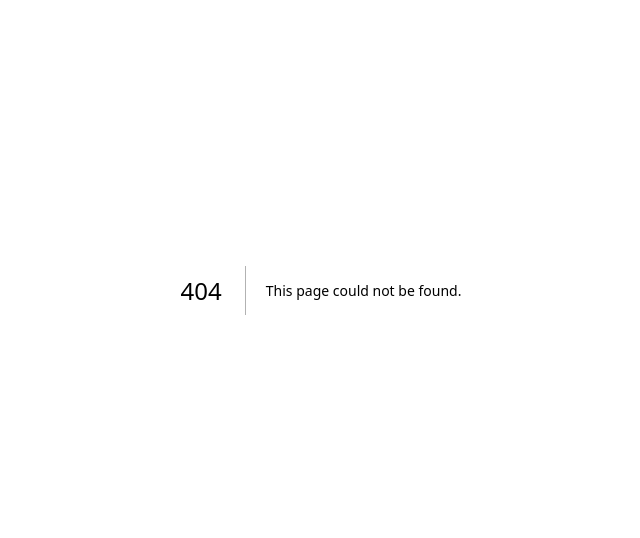
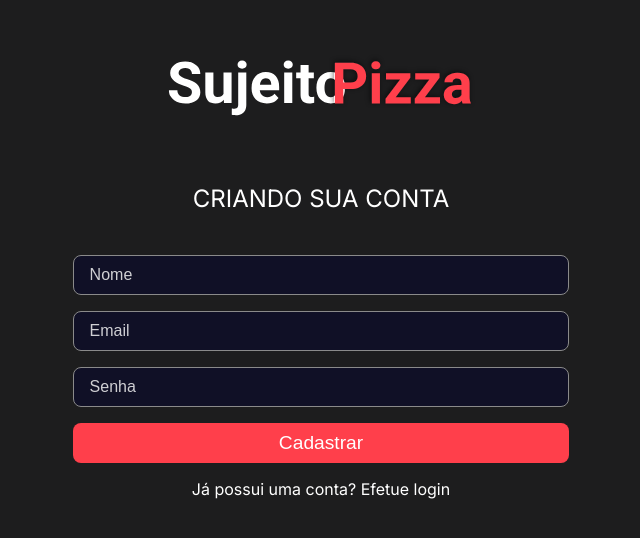
Before and after one commit to ThiagoPedais/frontendPizzaria, a Next.js app: page /signup in a window 1280 px wide. Before the commit this address had no page. Shown: the part 110-648 px from the top of the page, without its empty margins (319-959 px from the left). Built offline with nearby package versions, Linux system fonts and the light colour scheme.

Commit message:
singup page

```diff
--- a/src/app/page.tsx
+++ b/src/app/page.tsx
@@ -3,6 +3,7 @@ import styles from '@/styles/home.module.scss';
 import logo from '../../public/logo.svg';
 import { Input } from '@/components/ui/input';
 import Button from '@/components/ui/Button';
+import Link from 'next/link';
 
 export default function Home() {
   return (
@@ -22,13 +23,19 @@ export default function Home() {
             placeholder='Senha'
             type='password'
           />
+
+          <Button
+            type='submit'
+            loading={false}
+          >
+            Acessar
+          </Button>
         </form>
-        <Button
-          type='submit'
-          loading={false}
-        >
-          Acessar
-        </Button>
+
+        <Link href="/signup" className={styles.text}>
+          Não possui uma conta? Cadastre-se
+        </Link>
+
       </div>
     </div>
   )
--- /dev/null
+++ b/src/app/signup/page.tsx
@@ -0,0 +1,52 @@
+import Image from 'next/image'
+import styles from '@/styles/home.module.scss';
+import logo from '../../../public/logo.svg';
+import { Input } from '@/components/ui/input';
+import Button from '@/components/ui/Button';
+import Link from 'next/link';
+import Head from 'next/head';
+
+export default function Signup() {
+    return (
+
+        <div className={styles.containerCenter}>
+            <title>Faça seu Cadastro</title>
+            <Image
+                src={logo}
+                alt="logo"
+            />
+
+            <div className={styles.login}>
+
+                <h1 className='uppercase text-white mb-10 sm:text-2xl text-4xl'>Criando sua conta</h1>
+                <form action="">
+                    <Input
+                        placeholder='Nome'
+                        type='text'
+                    />
+                    <Input
+                        placeholder='Email'
+                        type='email'
+                    />
+                    <Input
+                        placeholder='Senha'
+                        type='password'
+                    />
+
+                    <Button
+                        type='submit'
+                        loading={false}
+                    >
+                        Cadastrar
+                    </Button>
+                </form>
+
+                <Link href="/" className={styles.text}>
+                    Já possui uma conta? Efetue login
+                </Link>
+
+            </div>
+        </div>
+
+    )
+}
--- a/src/styles/globals.scss
+++ b/src/styles/globals.scss
@@ -13,7 +13,7 @@
   --dark-900: #101026;
   --dark-700: #1d1d1e;
 
-  --gray-900: #3fffa3;
+  --green-900: #3fffa3;
   --gray-100: #8a8a8a;
   --red-900: #ff3f4b;
 }
--- a/src/styles/home.module.scss
+++ b/src/styles/home.module.scss
@@ -0,0 +1,41 @@
+.containerCenter {
+    min-height: 100vh;
+    display: flex;
+    justify-content: center;
+    align-items: center;
+    flex-direction: column;
+    // background-color: var(--dark-700);
+}
+
+.login {
+    margin-top: 2rem;
+    width: 600px;
+    display: flex;
+    align-items: center;
+    justify-content: center;
+    flex-direction: column;
+    padding: 2rem 1.5rem;
+
+    form {
+        width: 90%;
+        display: flex;
+        flex-direction: column;
+    }
+
+    form button {
+        height: 40px;
+        font-size: 1.2rem
+    }
+}
+
+.text {
+    margin-top: 1rem;
+    color: white;
+    cursor: pointer;
+}
+
+@media(max-width: 620px) {
+    .login {
+        width: 90%;
+    }
+}
```
